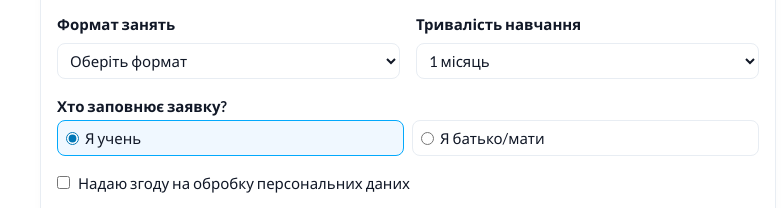
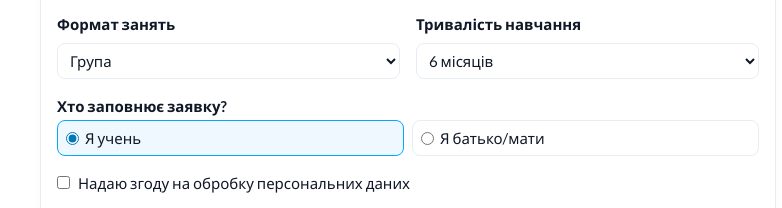
Before and after one commit to stanislavhryshchenkopp2025-prog/WebDesign, a plain HTML site: page index.html in a window 1280 px wide. Shown: the part 5824-6032 px from the top of the page, 498-1280 px from the left. Drawn offline with nearby package versions, Linux system fonts and the light colour scheme; some packages are replaced by stand-ins of ours; a script that the page names is missing.

Commit message:
fix: прибирання варіанта оберіть формат з поля формату навчання форми

```diff
--- a/index.html
+++ b/index.html
@@ -776,7 +776,6 @@
                         <div class="field">
                             <label for="format">Формат занять</label>
                             <select id="format" name="format">
-                                <option value="">Оберіть формат</option>
                                 <option>Група</option>
                                 <option>Мінігрупа</option>
                                 <option>Індивідуально</option>
@@ -787,7 +786,7 @@
                             <select id="contact-duration" name="contact-duration">
                                 <option>1 місяць</option>
                                 <option>3 місяці</option>
-                                <option>6 місяців</option>
+                                <option selected>6 місяців</option>
                             </select>
                         </div>
                     </div>
```
